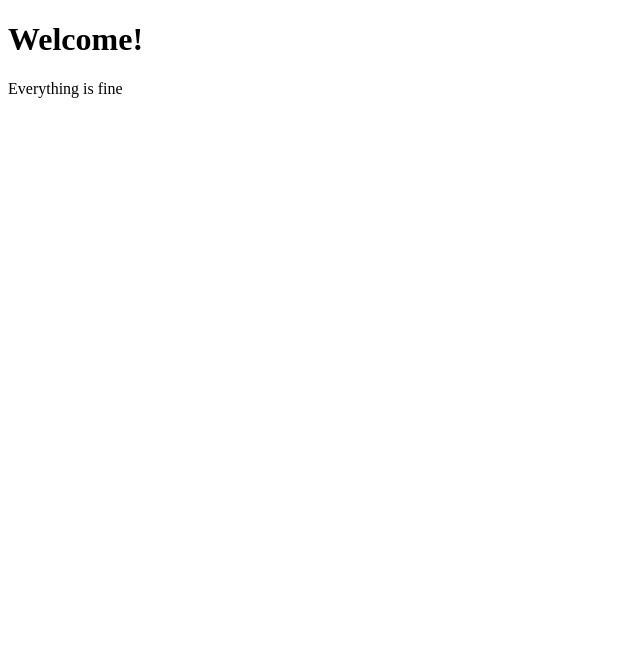
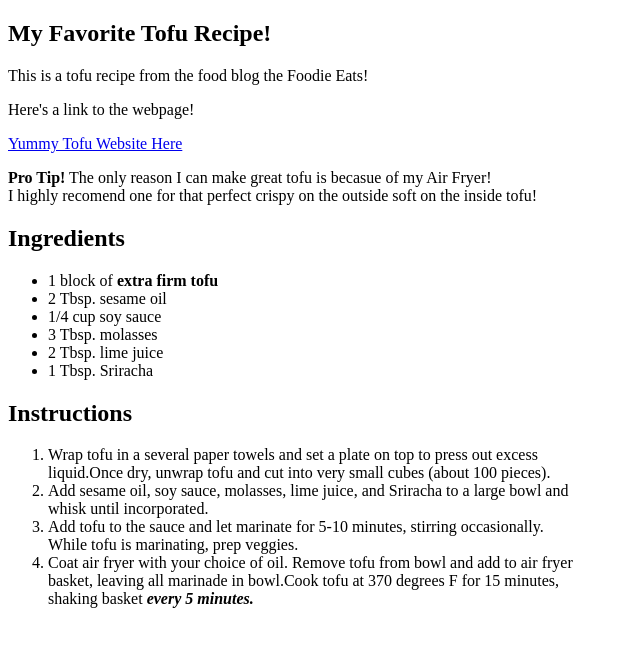
Before and after one commit to Sophiagts/semantic-elements, a plain HTML site: page index.html in a window 1280 px wide. Shown: the whole page, without its empty margins (0-640 px from the left). Drawn offline with Linux system fonts and the light colour scheme.

Commit message:
Add new elements to index.html page

```diff
--- a/index.html
+++ b/index.html
@@ -2,11 +2,43 @@
 <html lang ="en">
   <head>
     <meta charset = "utf-8">
-    <title>Good Website</title>
+    <title>My Favorite Tofu Recipe</title>
   </head>
   <body>
-    <h1>Welcome!</h1>
-    <p>Everything is fine</p>
+    <article>
+    <h1>My Favorite Tofu Recipe!</h1>
+    <p>This is a tofu recipe from the food blog the Foodie Eats!</p>
+    <p>Here's a link to the webpage!</p>
+    <p><a href="https://thefoodieeats.com/air-fryer-tofu-buddha-bowl/">Yummy Tofu Website Here</a></p>
+    <p><strong>Pro Tip!</strong> The only reason I can make great tofu is becasue of my Air Fryer!<br>
+    I highly recomend one for that perfect crispy on the outside soft on the inside tofu!</p>
+    </article>
+
+    <article>
+    <h2>Ingredients</h2>
+      <ul>
+        <li>1 block of <b>extra firm tofu</b></li>
+        <li>2 Tbsp. sesame oil</li>
+        <li>1/4 cup soy sauce</li>
+        <li>3 Tbsp. molasses</li>
+        <li>2 Tbsp. lime juice</li>
+        <li>1 Tbsp. Sriracha</li>
+      </ul>
+    </article>
+
+    <article>
+    <h2>Instructions</h2>
+      <ol>
+        <li>Wrap tofu in a several paper towels and set a plate on top to press out excess<br>
+            liquid.Once dry, unwrap tofu and cut into very small cubes (about 100 pieces).</li>
+        <li>Add sesame oil, soy sauce, molasses, lime juice, and Sriracha to a large bowl and<br>
+            whisk until incorporated.</li>
+        <li>Add tofu to the sauce and let marinate for 5­-10 minutes, stirring occasionally.<br>
+            While tofu is marinating, prep veggies.</li>
+        <li>Coat air fryer with your choice of oil. Remove tofu from bowl and add to air fryer<br>
+          basket, leaving all marinade in bowl.Cook tofu at 370 degrees F for 15 minutes,<br> shaking basket <b><em>every 5 minutes.</b></em></li>
+      </ol>
+    </article>
 
   </body>
 </html>
```
